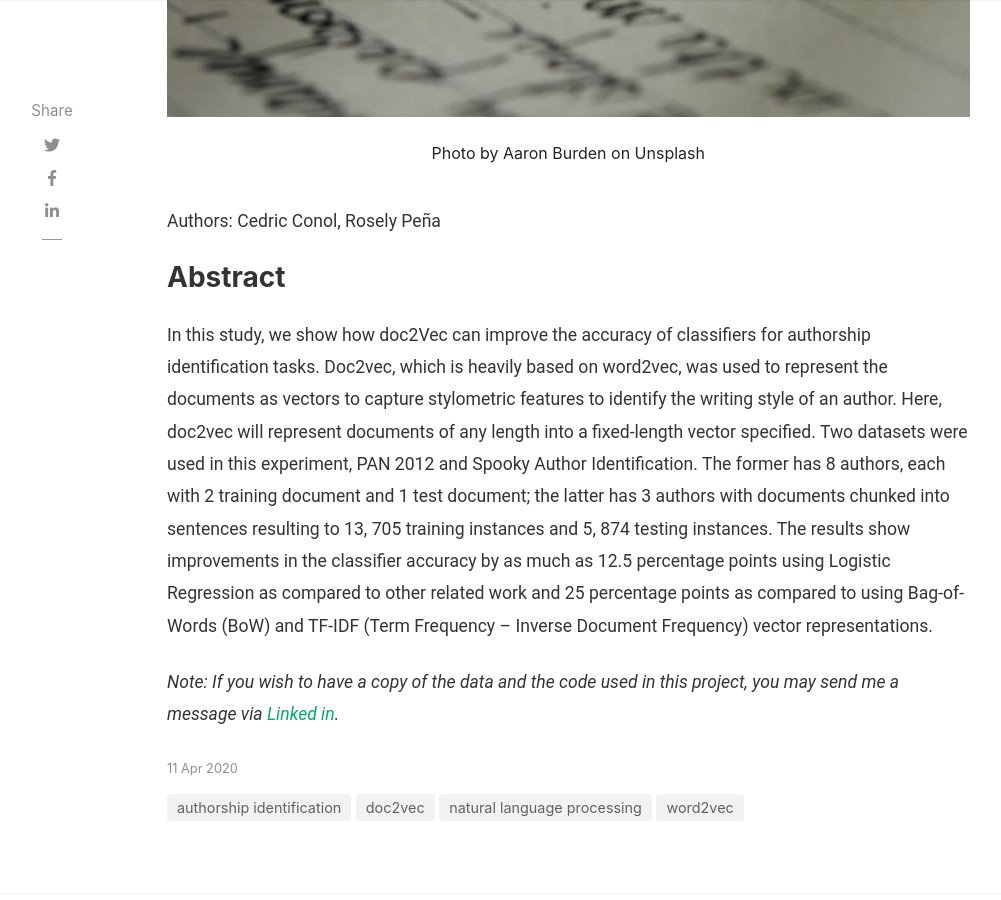
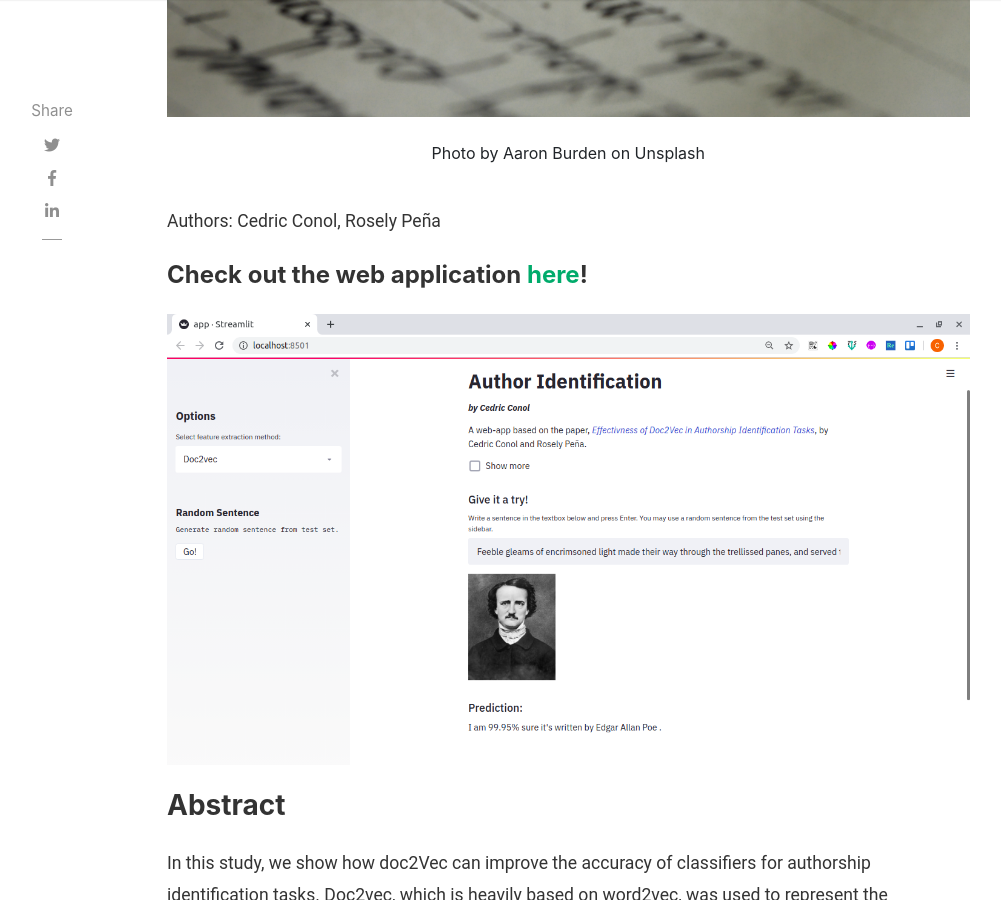
Before and after one commit to cedricconol/cedricconol.github.io, a Jekyll site: the page built from _posts/2020-04-11-doc2vec.md, in a window 1280 px wide and 900 px high, scrolled down 845 px. Shown: the whole window, without its empty margins (118-1119 px from the left). Built offline with Jekyll 4.4.1, drawn with Linux system fonts in a browser that asks for light colours; nearby versions of some CDN libraries; comment, search, counter and statistics services are not loaded.

Commit message:
updated doc2vec

```diff
--- a/_posts/2020-04-11-doc2vec.md
+++ b/_posts/2020-04-11-doc2vec.md
@@ -9,6 +9,10 @@ featured: true
 ---
 
 Authors: Cedric Conol, Rosely Peña
+
+#### Check out the web application [here](https://github.com/cedricconol/author-identification)!
+
+![](../assets/images/d2vss.png)
 
 
 ### Abstract
```
Also changed, not shown: assets/images/d2vss.png (added).
